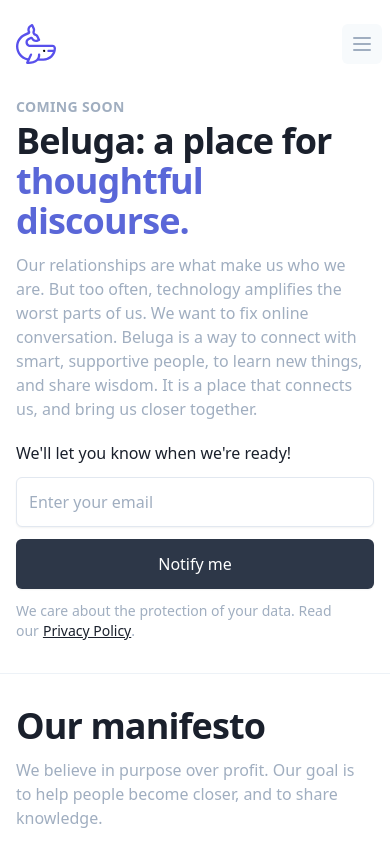
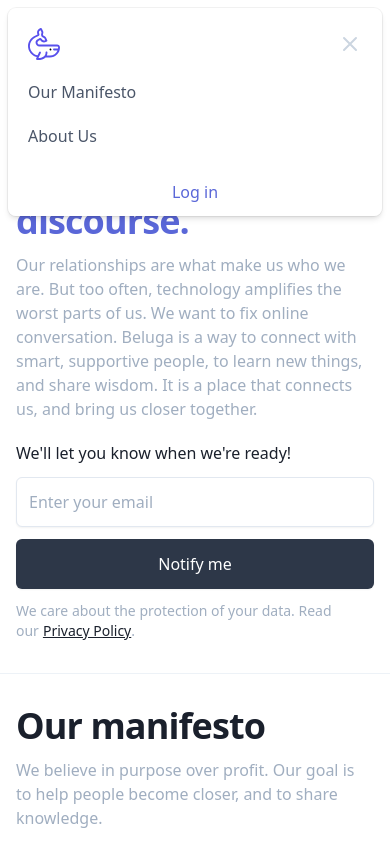
Before and after one commit to wsu718/beluga-frontend, a React (Create React App) app: page / in a window 390 px wide. Both pictures are taken after a click on the button 362 px from the left and 44 px from the top of the page. Shown: the top 844 px of the page. Built offline with nearby package versions, Linux system fonts and the light colour scheme; what @tailwindcss/ui would draw is missing.

Commit message:
Test fix

```diff
--- a/src/components/MobileMenu.js
+++ b/src/components/MobileMenu.js
@@ -26,7 +26,8 @@
                         </div>
 
                         <div className="-mr-2">
-                            <button type="button" className="inline-flex items-center justify-center p-2 rounded-md text-gray-400 hover:text-gray-500 hover:bg-gray-100 focus:outline-none focus:bg-gray-100 focus:text-gray-500 transition duration-150 ease-in-out" onClick={() => toggleMobileMenu()}>
+                            {/* <button type="button" className="inline-flex items-center justify-center p-2 rounded-md text-gray-400 hover:text-gray-500 hover:bg-gray-100 focus:outline-none focus:bg-gray-100 focus:text-gray-500 transition duration-150 ease-in-out" onClick={() => toggleMobileMenu()}> */}
+                            <button type="button" className="inline-flex items-center justify-center p-2 rounded-md text-gray-400 hover:text-gray-500 hover:bg-gray-100 focus:outline-none focus:bg-gray-100 focus:text-gray-500 transition duration-150 ease-in-out" onClick={() => console.log('fired')}>
                                 <svg className="h-6 w-6" stroke="currentColor" fill="none" viewBox="0 0 24 24">
                                     <path strokeLinecap="round" strokeLinejoin="round" strokeWidth="2" d="M6 18L18 6M6 6l12 12" />
                                 </svg>
--- a/src/containers/HomePage.js
+++ b/src/containers/HomePage.js
@@ -16,8 +16,8 @@
     const [isMobileMenu, setIsMobileMenu] = useState(false);
 
     const toggleMobileMenu = () => {
-        // setIsMobileMenu(!isMobileMenu)
-        console.log('fired')
+        setIsMobileMenu(!isMobileMenu)
+        // console.log('fired')
     }
 
     const handleSubmit = e => {
```
